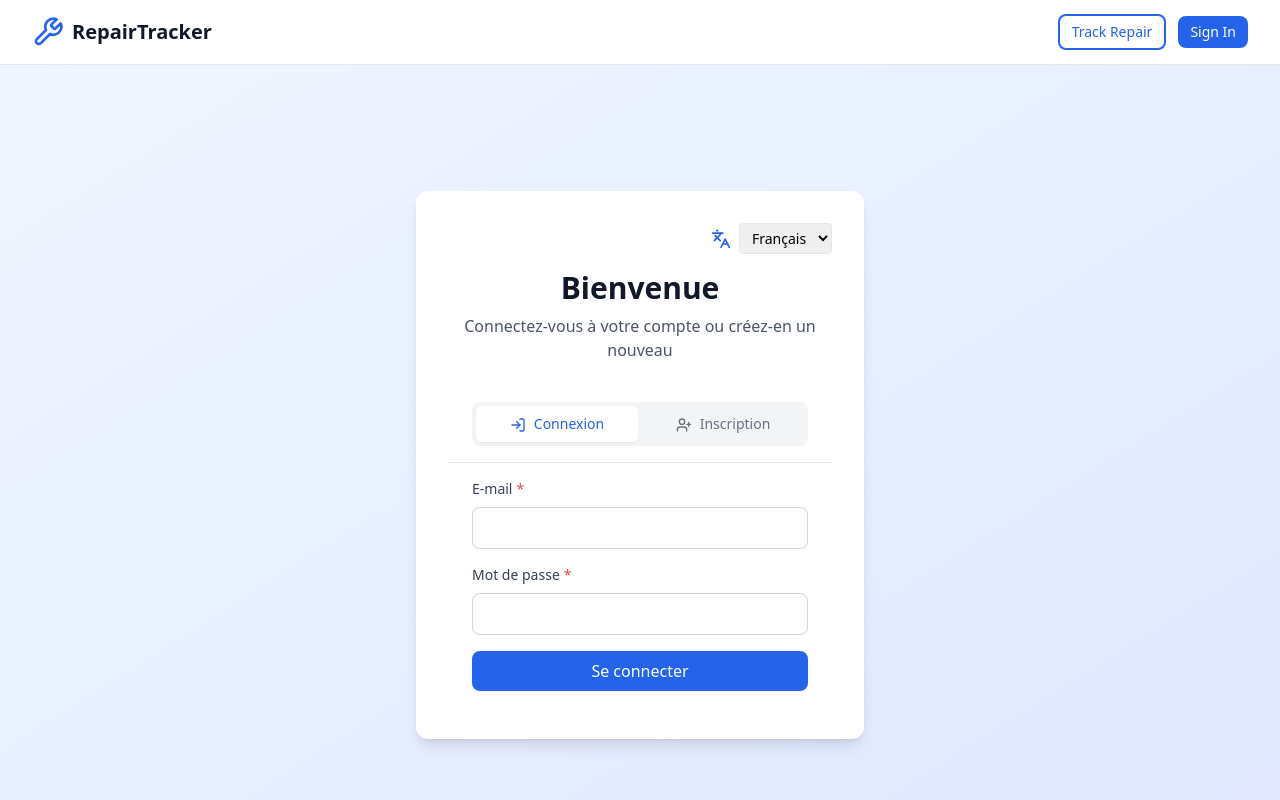
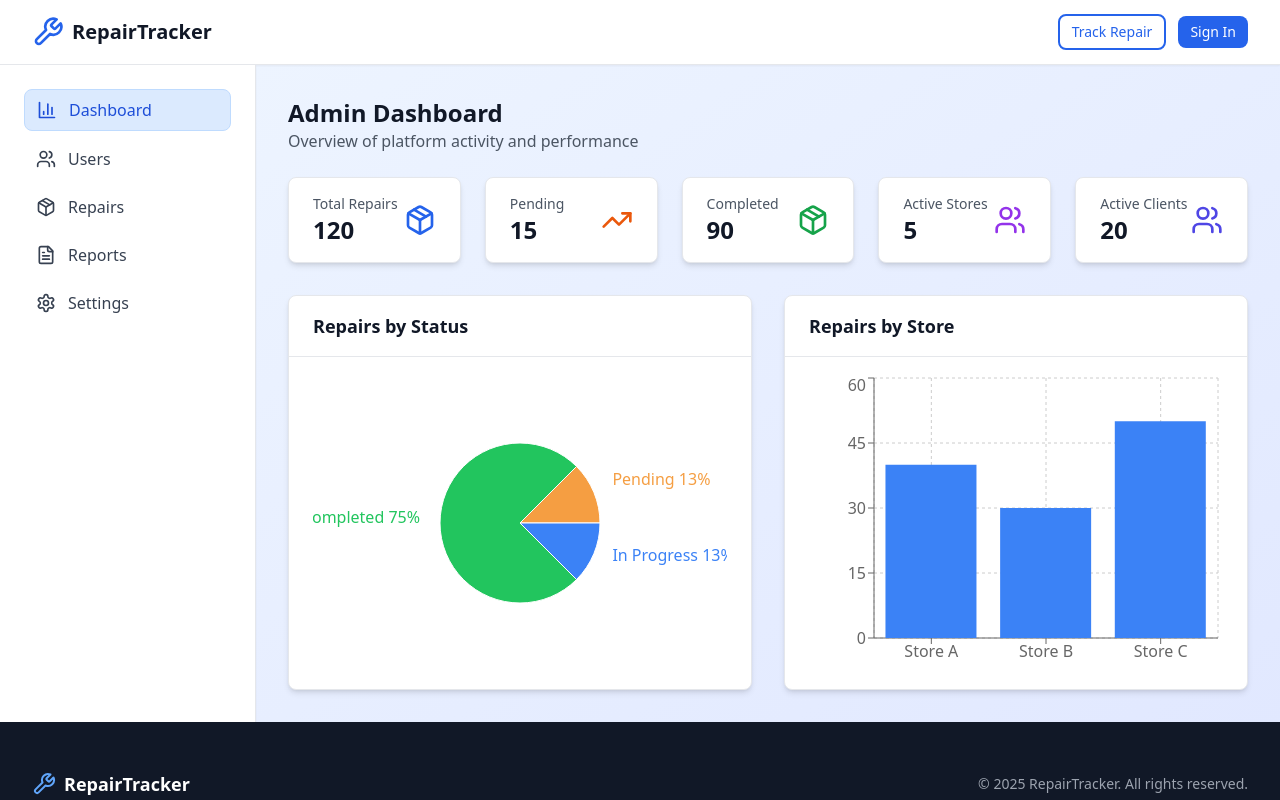
Before and after one commit to elqaddar02/RepairTracker, a React (Vite) app: page /admin/dashboard in a window 1280 px wide. Before the commit this address led to /auth. Shown: the top 800 px of the page. Built offline with nearby package versions, Linux system fonts and the light colour scheme.

Commit message:
remove login validation

```diff
--- a/src/App.tsx
+++ b/src/App.tsx
@@ -54,17 +54,19 @@ function App() {
               <Route
                 path="/store/dashboard"
                 element={
-                  <ProtectedRoute requiredRole="store">
-                    <StoreDashboard />
-                  </ProtectedRoute>
+                          <StoreDashboard />
+                  // <ProtectedRoute requiredRole="store">
+                  //   <StoreDashboard />
+                  // </ProtectedRoute>
                 }
               />
               <Route
                 path="/admin/dashboard"
                 element={
-                  <ProtectedRoute requiredRole="admin">
-                    <AdminDashboard />
-                  </ProtectedRoute>
+                  <AdminDashboard />
+                  // <ProtectedRoute requiredRole="admin">
+                  //   <AdminDashboard />
+                  // </ProtectedRoute>
                 }
               />
 
--- a/src/components/ui/Badge.tsx
+++ b/src/components/ui/Badge.tsx
@@ -1,6 +1,6 @@
 import React from 'react';
 
-interface BadgeProps {
+export  interface BadgeProps {
   children: React.ReactNode;
   variant?: 'waiting' | 'in_progress' | 'completed' | 'cancelled' | 'pending' | 'approved' | 'blocked';
   className?: string;
--- a/src/pages/AdminDashboard.tsx
+++ b/src/pages/AdminDashboard.tsx
@@ -1,6 +1,4 @@
-import React, { useEffect, useState } from 'react';
-import { repairAPI } from '../api/repairs';
-import { Repair, User, DashboardStats } from '../types';
+import React, { useState } from 'react';
 import {
   BarChart3,
   Users,
@@ -22,12 +20,72 @@ import LoadingSpinner from '../components/ui/LoadingSpinner';
 import { PieChart, Pie, Cell, BarChart, Bar, XAxis, YAxis, CartesianGrid, Tooltip, ResponsiveContainer } from 'recharts';
 import AppLayout from '../components/layout/AppLayout';
 
+const fakeStats = {
+  totalRepairs: 120,
+  pendingRepairs: 15,
+  completedRepairs: 90,
+  activeStores: 5,
+  activeClients: 20,
+  repairsByStatus: [
+    { name: 'Pending', value: 15, color: '#F59E42' },
+    { name: 'Completed', value: 90, color: '#22C55E' },
+    { name: 'In Progress', value: 15, color: '#3B82F6' },
+  ],
+  repairsByStore: [
+    { name: 'Store A', value: 40 },
+    { name: 'Store B', value: 30 },
+    { name: 'Store C', value: 50 },
+  ],
+};
+
+const fakeRepairs = [
+  {
+    id: '1',
+    trackingCode: 'ABC123',
+    clientName: 'John Doe',
+    storeName: 'Store A',
+    deviceBrand: 'Apple',
+    deviceModel: 'iPhone 12',
+    status: 'completed',
+    createdAt: new Date().toISOString(),
+  },
+  {
+    id: '2',
+    trackingCode: 'XYZ789',
+    clientName: 'Jane Smith',
+    storeName: 'Store B',
+    deviceBrand: 'Samsung',
+    deviceModel: 'Galaxy S21',
+    status: 'pending',
+    createdAt: new Date().toISOString(),
+  },
+];
+
+const fakeUsers = [
+  {
+    id: 'u1',
+    name: 'John Doe',
+    email: 'john@example.com',
+    role: 'client',
+    status: 'approved',
+    createdAt: new Date().toISOString(),
+  },
+  {
+    id: 'u2',
+    shopName: 'Store A',
+    email: 'storea@example.com',
+    role: 'store',
+    status: 'approved',
+    createdAt: new Date().toISOString(),
+  },
+];
+
 const AdminDashboard: React.FC = () => {
   const [activeSection, setActiveSection] = useState('dashboard');
-  const [stats, setStats] = useState<DashboardStats | null>(null);
-  const [repairs, setRepairs] = useState<Repair[]>([]);
-  const [users, setUsers] = useState<User[]>([]);
-  const [loading, setLoading] = useState(true);
+  const stats = fakeStats;
+  const repairs = fakeRepairs;
+  const users = fakeUsers;
+  const [userList, setUserList] = useState(users);
 
   const sidebarItems = [
     { name: 'Dashboard', href: '#dashboard', icon: BarChart3 },
@@ -37,47 +95,11 @@ const AdminDashboard: React.FC = () => {
     { name: 'Settings', href: '#settings', icon: Settings },
   ];
 
-  useEffect(() => {
-    loadData();
-  }, []);
-
-  const loadData = async () => {
-    try {
-      const [statsRes, repairsRes, usersRes] = await Promise.all([
-        repairAPI.getDashboardStats(),
-        repairAPI.getAllRepairs(),
-        repairAPI.getAllUsers(),
-      ]);
-      setStats(statsRes.data);
-      setRepairs(repairsRes.data);
-      setUsers(usersRes.data);
-    } catch (error) {
-      console.error('Failed to load admin data:', error);
-    } finally {
-      setLoading(false);
-    }
+  const updateUserStatus = (userId: string, status: string) => {
+    setUserList(userList.map(user =>
+      user.id === userId ? { ...user, status } : user
+    ));
   };
-
-  const updateUserStatus = async (userId: string, status: string) => {
-    try {
-      await repairAPI.updateUserStatus(userId, status);
-      setUsers(users.map(user =>
-        user.id === userId ? { ...user, status: status as any } : user
-      ));
-    } catch (error) {
-      console.error('Failed to update user status:', error);
-    }
-  };
-
-  if (loading) {
-    return (
-      <AppLayout>
-        <div className="flex items-center justify-center h-96">
-          <LoadingSpinner size="lg" />
-        </div>
-      </AppLayout>
-    );
-  }
 
   return (
     <AppLayout>
@@ -252,7 +274,7 @@ const AdminDashboard: React.FC = () => {
                       </TableRow>
                     </TableHeader>
                     <TableBody>
-                      {users.map((user) => (
+                      {userList.map((user) => (
                         <TableRow key={user.id}>
                           <TableCell className="font-medium">
                             {user.name || user.shopName || 'N/A'}
@@ -335,7 +357,14 @@ const AdminDashboard: React.FC = () => {
                           <TableCell>{repair.storeName}</TableCell>
                           <TableCell>{repair.deviceBrand} {repair.deviceModel}</TableCell>
                           <TableCell>
-                            <Badge variant={repair.status}>
+                            <Badge variant={
+                              repair.status === 'completed' ? 'completed' :
+                              repair.status === 'pending' ? 'pending' :
+                              repair.status === 'in_progress' ? 'in_progress' :
+                              repair.status === 'cancelled' ? 'cancelled' :
+                              repair.status === 'waiting' ? 'waiting' :
+                              undefined
+                            }>
                               {repair.status.replace('_', ' ').toUpperCase()}
                             </Badge>
                           </TableCell>
--- a/src/pages/ClientDashboard.tsx
+++ b/src/pages/ClientDashboard.tsx
@@ -1,42 +1,88 @@
-import React, { useEffect, useState } from 'react';
-import { repairAPI } from '../api/repairs';
+import React, { useState } from 'react';
 import { Repair } from '../types';
 import Navbar from '../components/layout/Navbar';
 import Table, { TableHeader, TableBody, TableRow, TableHead, TableCell } from '../components/ui/Table';
-import Badge from '../components/ui/Badge';
+import Badge, { BadgeProps } from '../components/ui/Badge';
 import Card, { CardHeader, CardContent } from '../components/ui/Card';
-import LoadingSpinner from '../components/ui/LoadingSpinner';
 import AppLayout from '../components/layout/AppLayout';
 
+const fakeRepairs: Repair[] = [
+  {
+    id: "1",
+    trackingCode: "ABC123",
+    deviceBrand: "Apple",
+    deviceModel: "iPhone 12",
+    deviceType: "Phone",
+    issue: "Screen cracked",
+    storeName: "Store A",
+    storeId: "storeA",
+    clientId: "client1",
+    clientName: "John Doe",
+    status: "completed",
+    createdAt: new Date().toISOString(),
+    updatedAt: new Date().toISOString(),
+    timeline: [
+      {
+        id: "timeline1-1",
+        status: "waiting",
+        description: "Repair requested",
+        timestamp: new Date().toISOString(),
+        completed: true,
+      },
+      {
+        id: "timeline1-2",
+        status: "in_progress",
+        description: "Repair in progress",
+        timestamp: new Date().toISOString(),
+        completed: true,
+      },
+      {
+        id: "timeline1-3",
+        status: "completed",
+        description: "Repair completed",
+        timestamp: new Date().toISOString(),
+        completed: true,
+      },
+    ],
+  },
+  {
+    id: "2",
+    trackingCode: "XYZ789",
+    deviceBrand: "Samsung",
+    deviceModel: "Galaxy S21",
+    deviceType: "Phone",
+    issue: "Battery issue",
+    storeName: "Store B",
+    storeId: "storeB",
+    clientId: "client2",
+    clientName: "Jane Smith",
+    status: "waiting", // changed from "pending"
+    createdAt: new Date().toISOString(),
+    updatedAt: new Date().toISOString(),
+    timeline: [
+      {
+        id: "timeline2-1",
+        status: "waiting",
+        description: "Repair requested",
+        timestamp: new Date().toISOString(),
+        completed: true,
+      },
+      {
+        id: "timeline2-2",
+        status: "waiting", // changed from "pending"
+        description: "Awaiting approval",
+        timestamp: new Date().toISOString(),
+        completed: false,
+      },
+    ],
+  },
+];
+
+
+
 const ClientDashboard: React.FC = () => {
-  const [repairs, setRepairs] = useState<Repair[]>([]);
-  const [loading, setLoading] = useState(true);
+  const [repairs] = useState(fakeRepairs);
   const [selectedRepair, setSelectedRepair] = useState<Repair | null>(null);
-
-  useEffect(() => {
-    loadRepairs();
-  }, []);
-
-  const loadRepairs = async () => {
-    try {
-      const response = await repairAPI.getClientRepairs();
-      setRepairs(response.data);
-    } catch (error) {
-      console.error('Failed to load repairs:', error);
-    } finally {
-      setLoading(false);
-    }
-  };
-
-  if (loading) {
-    return (
-      <AppLayout>
-        <div className="flex items-center justify-center h-96">
-          <LoadingSpinner size="lg" />
-        </div>
-      </AppLayout>
-    );
-  }
 
   return (
     <AppLayout>
@@ -77,7 +123,11 @@ const ClientDashboard: React.FC = () => {
                       <TableCell>{repair.deviceBrand} {repair.deviceModel}</TableCell>
                       <TableCell>{repair.storeName}</TableCell>
                       <TableCell>
-                        <Badge variant={repair.status}>
+                        <Badge variant={
+                          ['waiting', 'in_progress', 'completed', 'cancelled', 'pending', 'approved', 'blocked'].includes(repair.status)
+                            ? repair.status as BadgeProps ['variant']
+                            : undefined
+                        }>
                           {repair.status.replace('_', ' ').toUpperCase()}
                         </Badge>
                       </TableCell>
--- a/src/pages/StoreDashboard.tsx
+++ b/src/pages/StoreDashboard.tsx
@@ -1,5 +1,4 @@
-import React, { useEffect, useState } from 'react';
-import { repairAPI } from '../api/repairs';
+import React, { useState } from 'react';
 import { Repair, User } from '../types';
 import { Package, Users, Settings, RefreshCw } from 'lucide-react';
 import Navbar from '../components/layout/Navbar';
@@ -11,11 +10,50 @@ import Card, { CardHeader, CardContent } from '../components/ui/Card';
 import LoadingSpinner from '../components/ui/LoadingSpinner';
 import AppLayout from '../components/layout/AppLayout';
 
+const fakeRepairs = [
+  {
+    id: '1',
+    trackingCode: 'ABC123',
+    clientName: 'John Doe',
+    clientId: 'c1',
+    deviceBrand: 'Apple',
+    deviceModel: 'iPhone 12',
+    status: 'waiting',
+    updatedAt: new Date().toISOString(),
+  },
+  {
+    id: '2',
+    trackingCode: 'XYZ789',
+    clientName: 'Jane Smith',
+    clientId: 'c2',
+    deviceBrand: 'Samsung',
+    deviceModel: 'Galaxy S21',
+    status: 'in_progress',
+    updatedAt: new Date().toISOString(),
+  },
+];
+
+const fakeClients = [
+  {
+    id: 'c1',
+    name: 'John Doe',
+    email: 'john@example.com',
+    phone: '1234567890',
+    createdAt: new Date().toISOString(),
+  },
+  {
+    id: 'c2',
+    name: 'Jane Smith',
+    email: 'jane@example.com',
+    phone: '0987654321',
+    createdAt: new Date().toISOString(),
+  },
+];
+
 const StoreDashboard: React.FC = () => {
   const [activeSection, setActiveSection] = useState('repairs');
-  const [repairs, setRepairs] = useState<Repair[]>([]);
-  const [clients, setClients] = useState<User[]>([]);
-  const [loading, setLoading] = useState(true);
+  const [repairs, setRepairs] = useState(fakeRepairs);
+  const [clients] = useState(fakeClients);
 
   const sidebarItems = [
     { name: 'Repairs', href: '#repairs', icon: Package },
@@ -23,47 +61,13 @@ const StoreDashboard: React.FC = () => {
     { name: 'Settings', href: '#settings', icon: Settings },
   ];
 
-  useEffect(() => {
-    loadData();
-  }, []);
-
-  const loadData = async () => {
-    try {
-      const [repairsRes, clientsRes] = await Promise.all([
-        repairAPI.getStoreRepairs(),
-        repairAPI.getStoreClients(),
-      ]);
-      setRepairs(repairsRes.data);
-      setClients(clientsRes.data);
-    } catch (error) {
-      console.error('Failed to load data:', error);
-    } finally {
-      setLoading(false);
-    }
+  const updateRepairStatus = (repairId: string, status: string) => {
+    setRepairs(repairs.map(repair =>
+      repair.id === repairId
+        ? { ...repair, status, updatedAt: new Date().toISOString() }
+        : repair
+    ));
   };
-
-  const updateRepairStatus = async (repairId: string, status: string) => {
-    try {
-      await repairAPI.updateRepairStatus(repairId, status);
-      setRepairs(repairs.map(repair =>
-        repair.id === repairId
-          ? { ...repair, status: status as any, updatedAt: new Date().toISOString() }
-          : repair
-      ));
-    } catch (error) {
-      console.error('Failed to update repair status:', error);
-    }
-  };
-
-  if (loading) {
-    return (
-      <AppLayout>
-        <div className="flex items-center justify-center h-96">
-          <LoadingSpinner size="lg" />
-        </div>
-      </AppLayout>
-    );
-  }
 
   return (
     <AppLayout>
@@ -125,7 +129,7 @@ const StoreDashboard: React.FC = () => {
                           <TableCell>{repair.clientName}</TableCell>
                           <TableCell>{repair.deviceBrand} {repair.deviceModel}</TableCell>
                           <TableCell>
-                            <Badge variant={repair.status}>
+                            <Badge variant={repair.status as 'waiting' | 'in_progress' | 'completed' | 'cancelled' | 'pending' | 'approved' | 'blocked'}>
                               {repair.status.replace('_', ' ').toUpperCase()}
                             </Badge>
                           </TableCell>
--- a/src/pages/TrackRepair.tsx
+++ b/src/pages/TrackRepair.tsx
@@ -1,7 +1,5 @@
 import React, { useState } from 'react';
 import { Search, Package, AlertCircle } from 'lucide-react';
-import { repairAPI } from '../api/repairs';
-import { Repair } from '../types';
 import Input from '../components/ui/Input';
 import Button from '../components/ui/Button';
 import Card, { CardHeader, CardContent } from '../components/ui/Card';
@@ -9,6 +7,44 @@ import Badge from '../components/ui/Badge';
 import StatusTimeline from '../components/ui/StatusTimeline';
 import LoadingSpinner from '../components/ui/LoadingSpinner';
 import AppLayout from '../components/layout/AppLayout';
+import { Repair } from '../types';
+
+const fakeRepairs = [
+  {
+    trackingCode: 'ABC123',
+    deviceType: 'Phone',
+    deviceBrand: 'Apple',
+    deviceModel: 'iPhone 12',
+    issue: 'Screen cracked',
+    storeName: 'Store A',
+    status: 'completed',
+    createdAt: new Date().toISOString(),
+    updatedAt: new Date().toISOString(),
+    estimatedCost: 199,
+    timeline: [
+      { status: 'waiting', description: 'Submitted', timestamp: new Date().toISOString(), completed: true },
+      { status: 'in_progress', description: 'Repair started', timestamp: new Date().toISOString(), completed: true },
+      { status: 'completed', description: 'Repair completed', timestamp: new Date().toISOString(), completed: true },
+    ],
+  },
+  {
+    trackingCode: 'XYZ789',
+    deviceType: 'Phone',
+    deviceBrand: 'Samsung',
+    deviceModel: 'Galaxy S21',
+    issue: 'Battery issue',
+    storeName: 'Store B',
+    status: 'in_progress',
+    createdAt: new Date().toISOString(),
+    updatedAt: new Date().toISOString(),
+    estimatedCost: 99,
+    timeline: [
+      { status: 'waiting', description: 'Submitted', timestamp: new Date().toISOString(), completed: true },
+      { status: 'in_progress', description: 'Repair started', timestamp: new Date().toISOString(), completed: false },
+    ],
+  },
+  // ...add more if needed...
+];
 
 const TrackRepair: React.FC = () => {
   const [trackingCode, setTrackingCode] = useState('');
@@ -16,21 +52,24 @@ const TrackRepair: React.FC = () => {
   const [loading, setLoading] = useState(false);
   const [error, setError] = useState('');
 
-  const handleSubmit = async (e: React.FormEvent) => {
+  const handleSubmit = (e: React.FormEvent) => {
     e.preventDefault();
     if (!trackingCode.trim()) return;
 
     setLoading(true);
     setError('');
-    try {
-      const response = await repairAPI.trackRepair(trackingCode);
-      setRepair(response.data);
-    } catch (err) {
-      setError('Repair not found. Please check your tracking code.');
-      setRepair(null);
-    } finally {
+    // Simulate lookup
+    setTimeout(() => {
+      const found = fakeRepairs.find(r => r.trackingCode === trackingCode.trim());
+      if (found) {
+        setRepair(found as Repair);
+        setError('');
+      } else {
+        setRepair(null);
+        setError('Repair not found. Please check your tracking code.');
+      }
       setLoading(false);
-    }
+    }, 500);
   };
 
   return (
```
